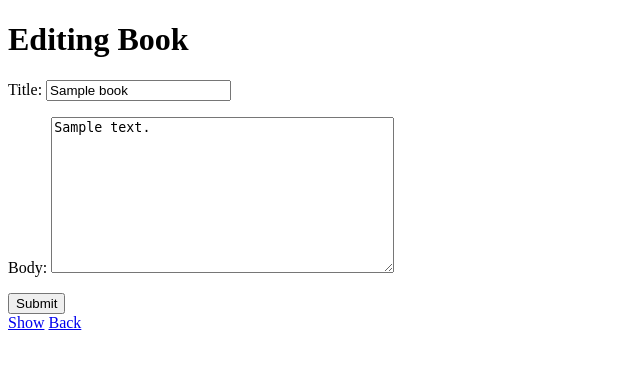
After one commit to recodeyo1ko/book-site-django, a Django app: page /books/1/edit/ in a window 1280 px wide. The commit adds this page. Shown: the top 369 px of the page, without its empty margins (0-640 px from the left). Run offline with Django 4.2, Linux system fonts and the light colour scheme; tables that the repository leaves empty hold one stand-in row (values such as "Sample post").

Commit message:
詳細画面追加

```diff
--- /dev/null
+++ b/src/book_site/templates/books/edit.html
@@ -0,0 +1,16 @@
+<!DOCTYPE html>
+<html lang="en">
+  <head>
+    <meta charset="UTF-8" />
+    <title>Book List</title>
+  </head>
+  <body>
+    <h1>Editing Book</h1>
+    <form method="post" action="{% url 'book_create' %}">
+      {% csrf_token %} {{ form.as_p }}
+      <button type="submit">Submit</button>
+    </form>
+    <a href="{% url 'book_show' %}">Show</a>
+    <a href="{% url 'book_index' %}">Back</a>
+  </body>
+</html>
--- a/src/book_site/templates/books/index.html
+++ b/src/book_site/templates/books/index.html
@@ -21,7 +21,13 @@
         <tr>
           <td>{{ book.title }}</td>
           <td>{{ book.body }}</td>
+          <td>
+            <a href="{% url 'book_show' book.id %}">Detail</a>
+          </td>
+          <td></td>
+          <td></td>
         </tr>
+
         {% endfor %}
       </tbody>
     </table>
--- a/src/book_site/urls.py
+++ b/src/book_site/urls.py
@@ -6,5 +6,6 @@ urlpatterns = [
     path('', views.home, name='home'),
     path('books/', views.book_index, name='book_index'),
     path('books/<int:book_id>/', views.book_show, name='book_show'),
+    path('books/<int:book_id>/edit/', views.book_edit, name='book_edit'),
     path('books/create/', book_create, name='book_create'),
 ]
--- a/src/book_site/views.py
+++ b/src/book_site/views.py
@@ -12,9 +12,12 @@ def book_index(request):
     form = BookForm()
     return render(request, 'books/index.html', {'books': books, 'form': form})
 
-def book_show(request):
-    return render(request, 'books/show.html')
+def book_show(request, book_id):
+    book = Book.objects.get(id=book_id)
+    return render(request, 'books/show.html' , {'book': book})
 
+def book_edit(request):
+    return render(request, 'books/edit.html' )
 
 def book_create(request):
     if request.method == 'POST':
@@ -26,3 +29,18 @@ def book_create(request):
     books = Book.objects.all()
     form = BookForm()
     return render(request, 'books/index.html', {'books': books, 'form': form})
+
+def book_show(request, book_id):
+    book = Book.objects.get(id=book_id)
+    return render(request, 'books/show.html', {'book': book})
+
+def book_edit(request, book_id):
+    book = Book.objects.get(id=book_id)
+    if request.method == 'POST':
+        form = BookForm(request.POST, instance=book)
+        if form.is_valid():
+            form.save()
+            return redirect('book_show', book_id=book.id)
+    else:
+        form = BookForm(instance=book)
+    return render(request, 'books/edit.html', {'form': form})
```
Also changed, not shown: src/book_site/templates/books/show.html (added, +13 -0 lines).
